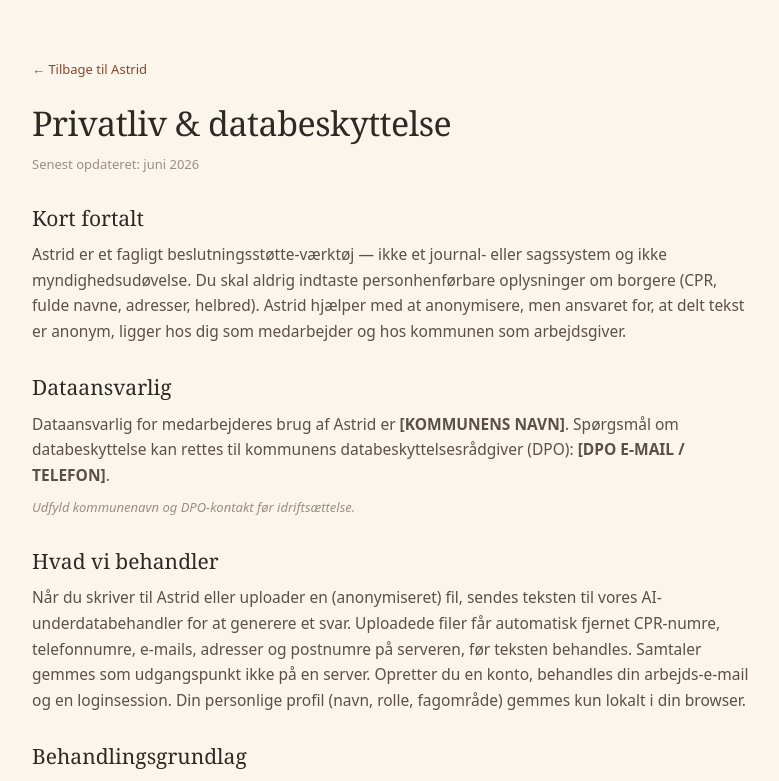
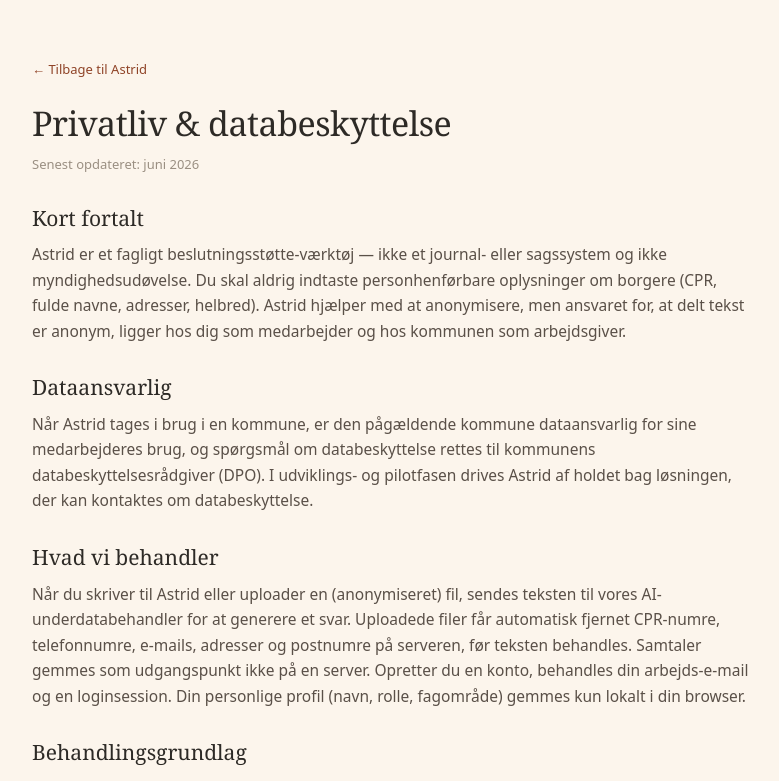
Before and after one commit to psykomotoriskterapikbh/kaerne-webapp, a Next.js app: page /privatliv in a window 1280 px wide. Shown: the top 781 px of the page, without its empty margins (248-1027 px from the left). Built offline with nearby package versions, Linux system fonts and the light colour scheme.

Commit message:
Update page.tsx

```diff
--- a/src/app/privatliv/page.tsx
+++ b/src/app/privatliv/page.tsx
@@ -25,8 +25,7 @@ export default function PrivatlivPage() {
 
         <section style={sec}>
           <h2 style={h2}>Dataansvarlig</h2>
-          <p style={p}>Dataansvarlig for medarbejderes brug af Astrid er <strong>[KOMMUNENS NAVN]</strong>. Spørgsmål om databeskyttelse kan rettes til kommunens databeskyttelsesrådgiver (DPO): <strong>[DPO E-MAIL / TELEFON]</strong>.</p>
-          <p style={note}>Udfyld kommunenavn og DPO-kontakt før idriftsættelse.</p>
+          <p style={p}>Når Astrid tages i brug i en kommune, er den pågældende kommune dataansvarlig for sine medarbejderes brug, og spørgsmål om databeskyttelse rettes til kommunens databeskyttelsesrådgiver (DPO). I udviklings- og pilotfasen drives Astrid af holdet bag løsningen, der kan kontaktes om databeskyttelse.</p>
         </section>
 
         <section style={sec}>
```
